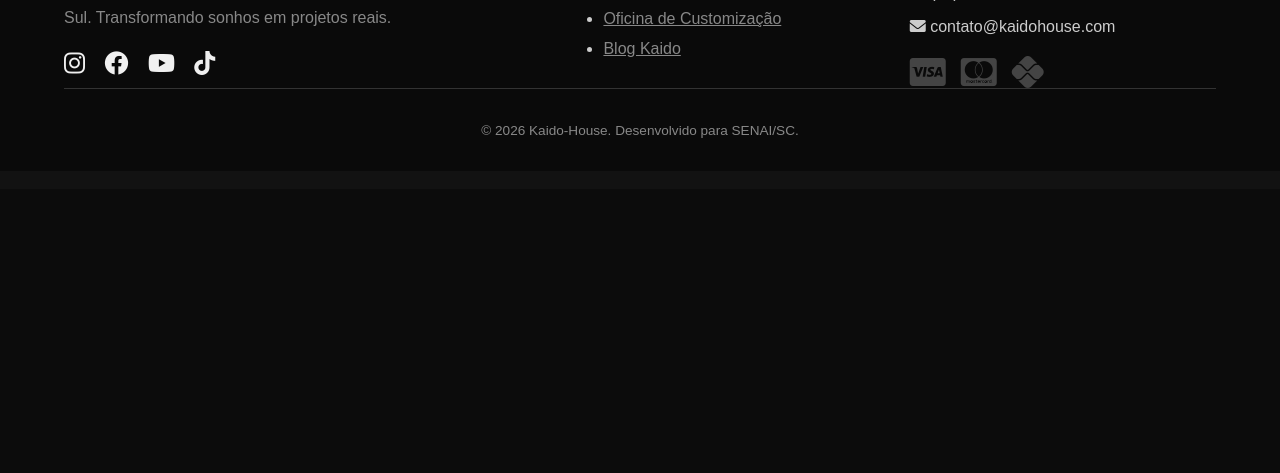
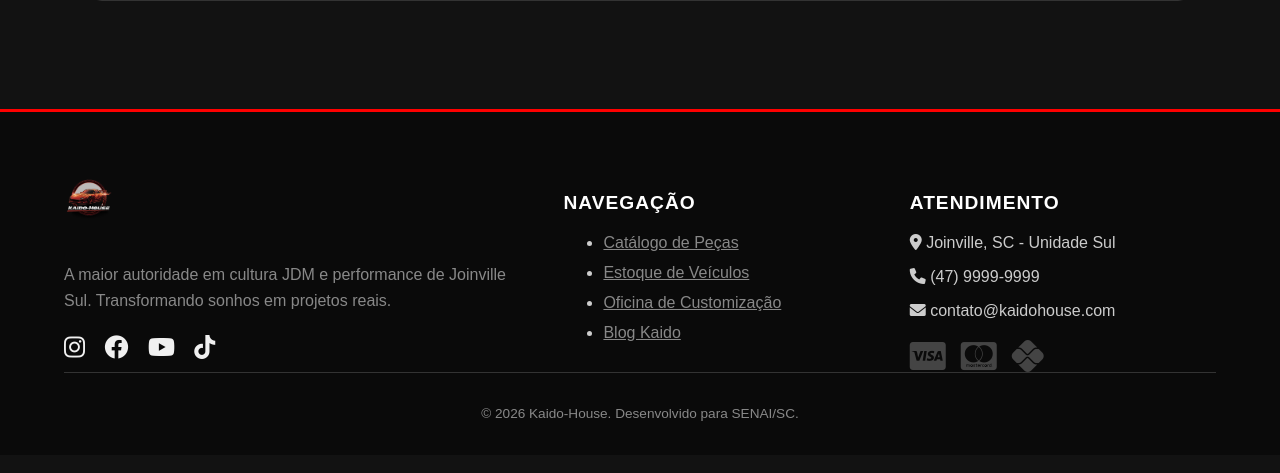
Before and after one commit to ambrosio007/Kaido-House, a Flask app: template templates/produto.html in a window 1280 px wide. Shown: the part 981-1454 px from the top of the page. Before the commit the page ends 1119 px from the top, so only its background shows below. Run offline with Flask 3, Linux system fonts and the light colour scheme; the template is opened without the code that fills it, so the values that code supplies are empty.

Commit message:
nav bar atualizaçõa

```diff
--- a/templates/produto.html
+++ b/templates/produto.html
@@ -16,37 +16,46 @@
 
 <body>
 
-    <header>
-        <a href="/" class="logo">
-            <img src="/static/img/logo-removebg-preview.png" alt="Logo Kaido-House" class="logo-img">
-        </a>
-
-        <nav class="navbar">
-            <a href="/">Início</a>
-            <a href="/pecas">Peças</a>
-            <a href="/veiculos">Veículos</a>
-            <a href="#contato">Contato</a>
-        </nav>
-
-        <div class="header-icons">
-            <a href="/templates/carrinho.html" class="icon-link cart-icon">
-                <i class="fas fa-shopping-cart"></i>
-                <span class="cart-badge">0</span>
-            </a>
-
-            <div class="profile-area">
-                <a onclick="window.location.href='/login'" class="auth-icon-container login-state" id="profile-target">
-                    <i class="fas fa-user-circle"></i>
-                </a>
-                <a href="/templates/perfil.html" class="auth-icon-container profile-state hidden"
-                    id="profile-target-logged">
-                    <img src="/static/images/default-avatar.jpg" alt="Perfil" class="profile-avatar">
-                </a>
+        <footer>
+        <div class="footer-container">
+            <div class="footer-brand">
+                <img src="/static/img/logo-removebg-preview.png" alt="Logo" class="footer-logo">
+                <p>A maior autoridade em cultura JDM e performance de Joinville Sul. Transformando sonhos em projetos
+                    reais.</p>
+                <div class="social-links">
+                    <a href="#"><i class="fab fa-instagram"></i></a>
+                    <a href="#"><i class="fab fa-facebook"></i></a>
+                    <a href="#"><i class="fab fa-youtube"></i></a>
+                    <a href="#"><i class="fab fa-tiktok"></i></a>
+                </div>
             </div>
 
-            <i id="menu-btn" class="fas fa-bars"></i>
+            <div class="footer-nav">
+                <h3>Navegação</h3>
+                <ul>
+                    <li><a href="#">Catálogo de Peças</a></li>
+                    <li><a href="#">Estoque de Veículos</a></li>
+                    <li><a href="#">Oficina de Customização</a></li>
+                    <li><a href="#">Blog Kaido</a></li>
+                </ul>
+            </div>
+
+            <div class="footer-contact">
+                <h3>Atendimento</h3>
+                <p><i class="fas fa-map-marker-alt"></i> Joinville, SC - Unidade Sul</p>
+                <p><i class="fas fa-phone"></i> (47) 9999-9999</p>
+                <p><i class="fas fa-envelope"></i> contato@kaidohouse.com</p>
+                <div class="payment-methods">
+                    <i class="fab fa-cc-visa"></i>
+                    <i class="fab fa-cc-mastercard"></i>
+                    <i class="fab fa-pix"></i>
+                </div>
+            </div>
         </div>
-    </header>
+        <div class="footer-bottom">
+            <p>&copy; 2026 Kaido-House. Desenvolvido para SENAI/SC.</p>
+        </div>
+    </footer>
 
     <main class="main-container">
         <div class="product-detail-wrapper">
```
Also changed, not shown: templates/carros_pg.html (+37 -27 lines), templates/pagamento.html (+39 -9 lines), templates/recupera_senha.html (+39 -10 lines).
